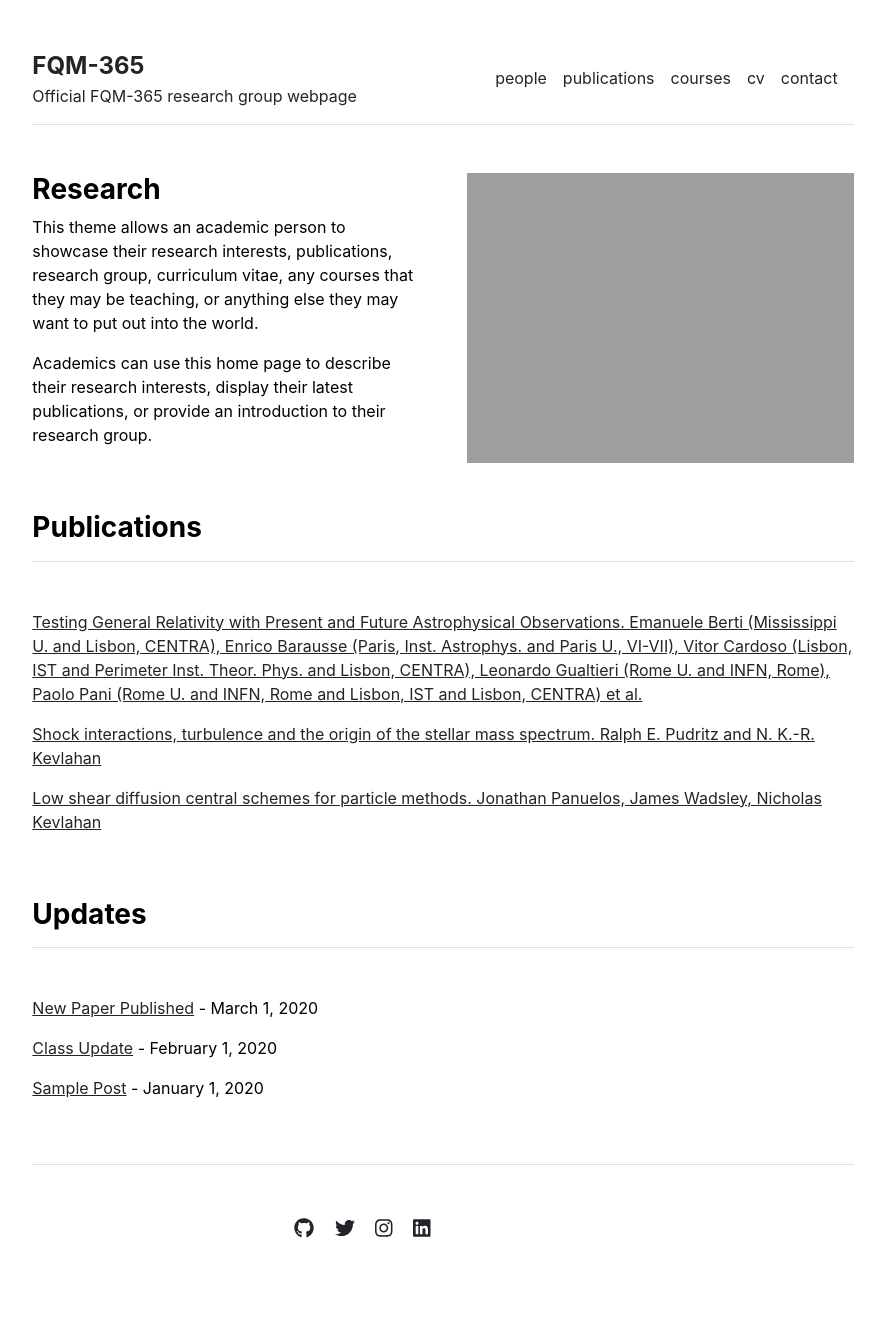
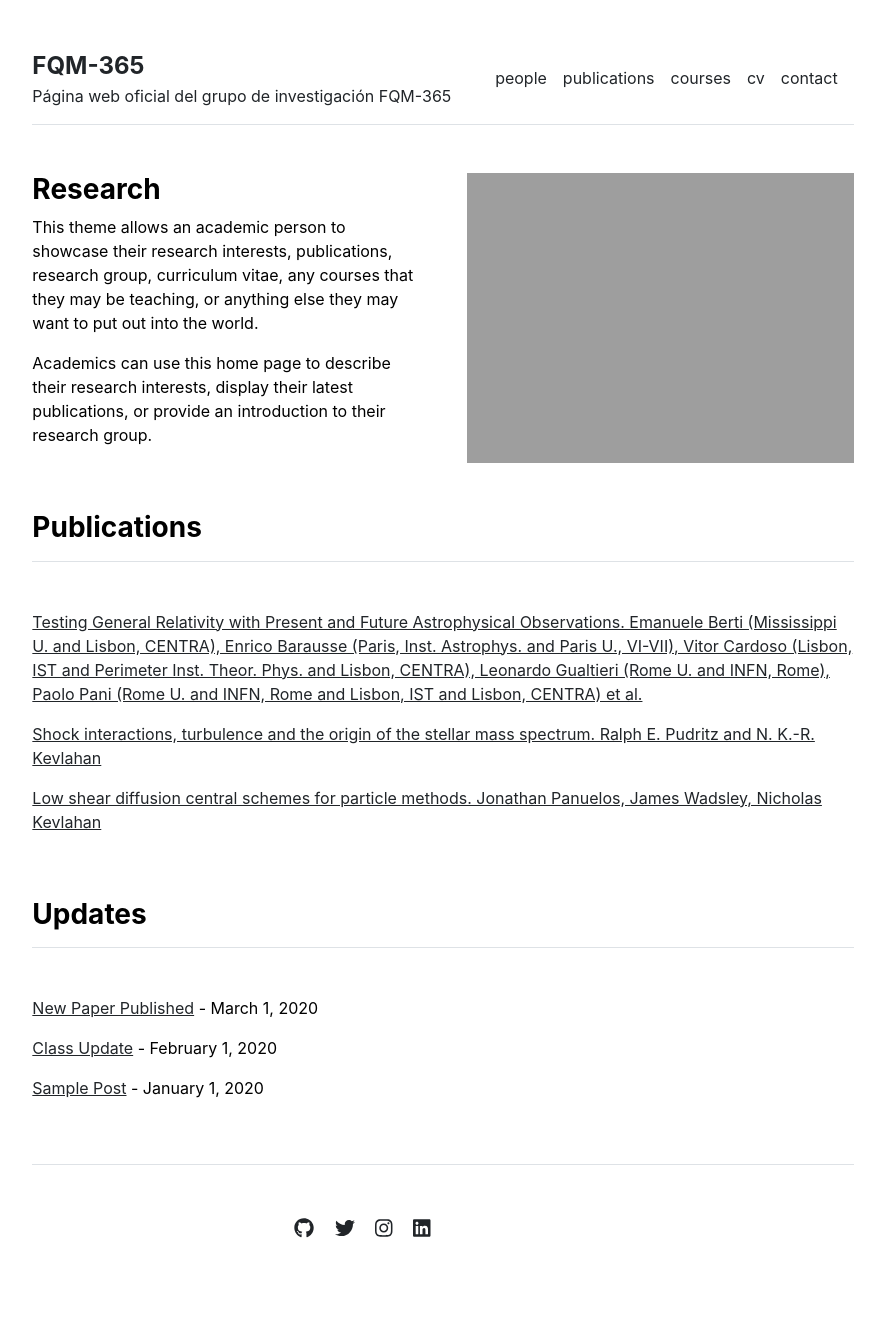
Before and after one commit to fqm365/fqm365.github.io, a Jekyll site: the page built from index.md, in a window 1280 px wide. Shown: the whole page, without its empty margins (197-1082 px from the left). Built offline with Jekyll 4.4.1, drawn with Linux system fonts in a browser that asks for light colours.

Commit message:
Update config

```diff
--- a/_config.yml
+++ b/_config.yml
@@ -1,4 +1,4 @@
 url: "https://fqm365.github.io/" # the base hostname & protocol for your site, e.g. http://example.com
 baseurl: "" # the subpath of your site, e.g. /blog
 title: "FQM-365" # the name of your site, e.g. ACME Corp.
-description: "Official FQM-365 research group webpage"
+description: "Página web oficial del grupo de investigación FQM-365"
```
